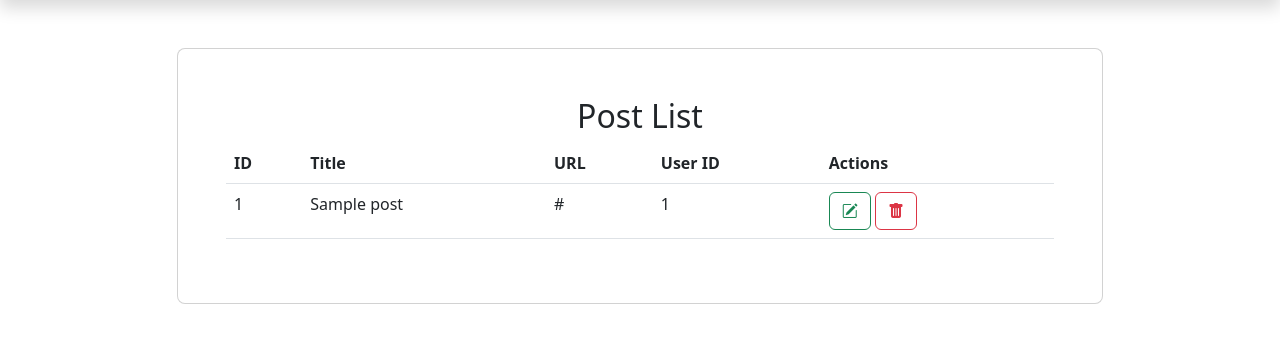
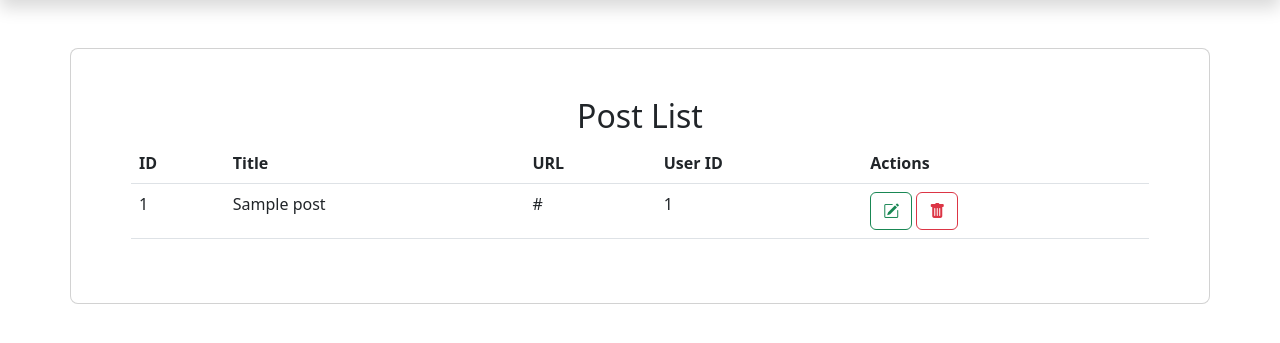
Before and after one commit to shim369/FastAPI-MySQL-Post-App, a FastAPI app: page / in a window 1280 px wide. Shown: the part 72-415 px from the top of the page. Run offline with FastAPI, Linux system fonts and the light colour scheme; tables that the repository leaves empty hold one stand-in row (values such as "Sample post").

Commit message:
update templates

```diff
--- a/templates/base.html
+++ b/templates/base.html
@@ -27,7 +27,17 @@
           </div>
         </nav>
   </header>
-    {% block main %} {% endblock %}
+  <main>
+    <div class="container py-5 h-100">
+      <div class="row d-flex justify-content-center align-items-center h-100">
+        <div class="card rounded-3">
+          <div class="card-body p-4 p-md-5">
+            {% block main %} {% endblock %}
+          </div>
+        </div>
+      </div>
+    </div>
+  </main>
     <script src="https://cdn.jsdelivr.net/npm/bootstrap@5.3.0/dist/js/bootstrap.bundle.min.js" integrity="sha384-geWF76RCwLtnZ8qwWowPQNguL3RmwHVBC9FhGdlKrxdiJJigb/j/68SIy3Te4Bkz" crossorigin="anonymous"></script>
   </body>
 </html>
--- a/templates/index.html
+++ b/templates/index.html
@@ -1,10 +1,4 @@
 {% extends 'base.html' %} {% block main %}
-<main>
-  <div class="container py-5 h-100">
-    <div class="row d-flex justify-content-center align-items-center h-100">
-      <div class="col-10">
-        <div class="card rounded-3">
-          <div class="card-body p-4 p-md-5">
 <h2 class="text-center">Post List</h2>
 <table class="table">
   <tr>
@@ -34,11 +28,5 @@
   </tr>
   {% endfor %}
 </table>
-          </div>
-        </div>
-      </div>
-    </div>
-  </div>
-</main>
 <script src="/static/js/deletePost.js"></script>
 {% endblock %}
```
Also changed, not shown: templates/add.html (+2 -19 lines), templates/edit.html (+2 -23 lines). Lines whose indentation alone changed are shown as unchanged.
